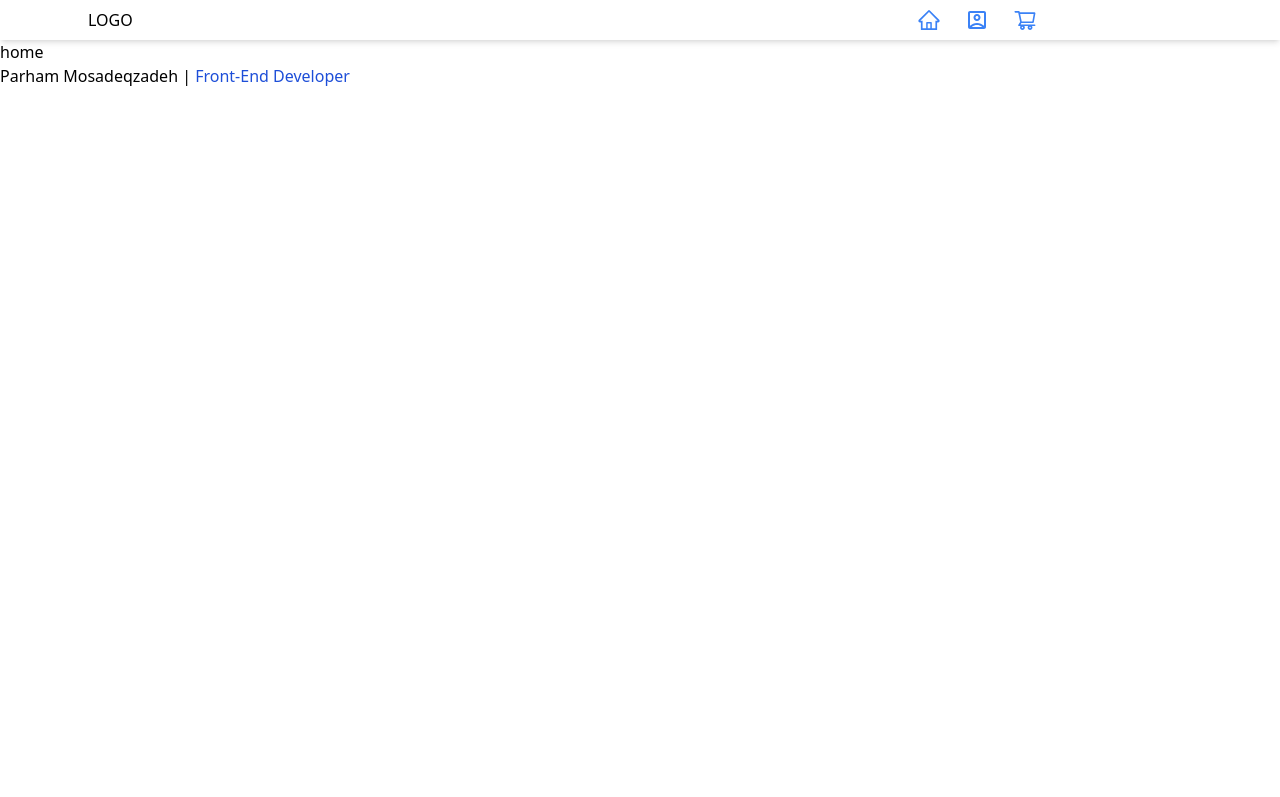
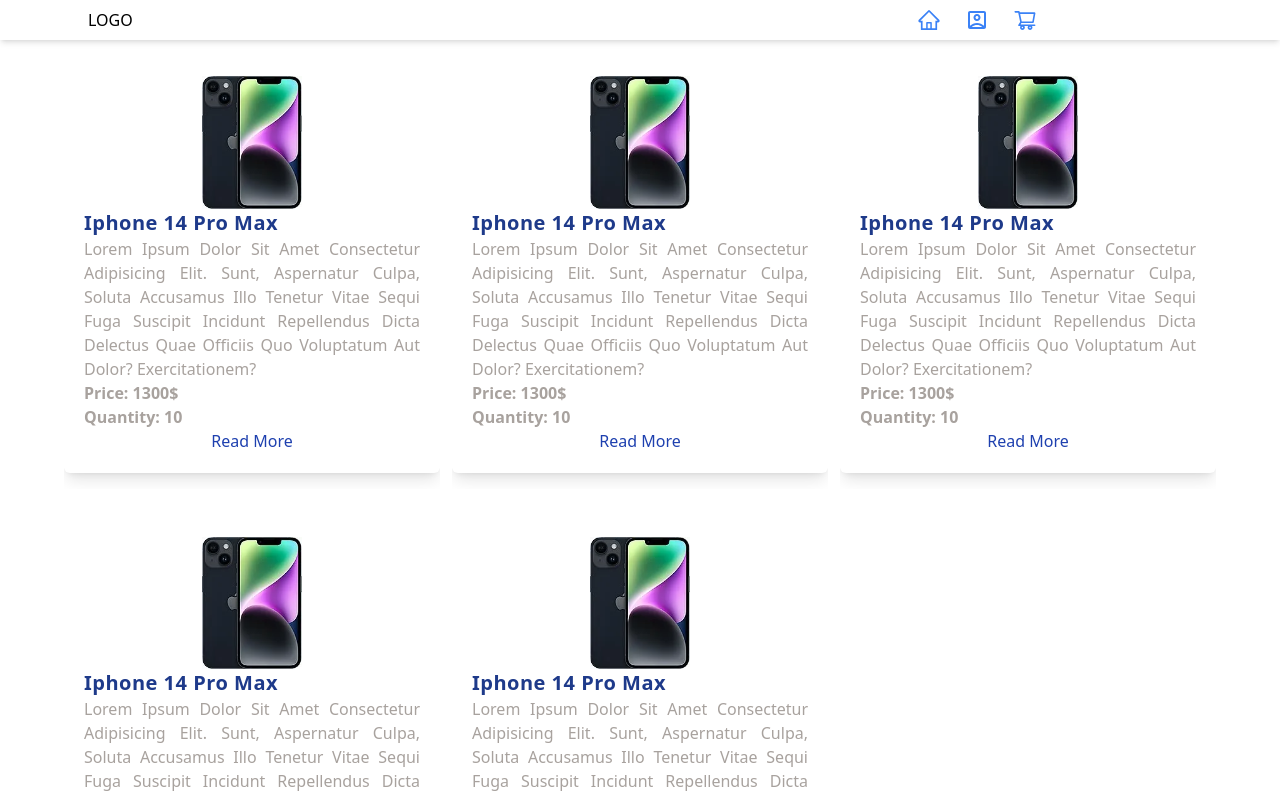
Before and after one commit to parham-mosadeq/next-shop-auth, a Next.js app: page / in a window 1280 px wide. Shown: the top 797 px of the page. Built offline with nearby package versions, Linux system fonts and the light colour scheme.

Commit message:
renovate file structure & create gridTem and prods cart

```diff
--- /dev/null
+++ b/src/components/modules/ProductCards.tsx
@@ -0,0 +1,50 @@
+import Image from 'next/image';
+import Link from 'next/link';
+import React from 'react';
+
+interface ProductsArray {
+  id: Number;
+  title: String;
+  desc: String;
+  price: Number;
+  img: String;
+  quantity: Number;
+}
+
+export default function ProductCards({
+  title,
+  img,
+  desc,
+  price,
+  quantity,
+}: ProductsArray) {
+  return (
+      <div
+        className='flex flex-col justify-center items-center max-w-md p-3 shadow-lg my-4 rounded-md
+             md:p-5 lg:max-w-lg mx-auto '
+      >
+        <div className='w-full'>
+          <Image
+            className='block object-cover h-full mx-auto max-h-40'
+            alt={title}
+            src={img}
+            width={100}
+            height={100}
+          />
+          <h3 className='text-xl capitalize font-bold tracking-wide text-blue-900'>
+            <Link href={`/product/${title}`}>{title}</Link>
+          </h3>
+        </div>
+        <div className='text-stone-400 text-justify capitalize'>
+          <p>{desc}</p>
+          <div className='font-bold'>
+            <p> price: {price}$</p>
+            <p>quantity: {quantity}</p>
+          </div>
+        </div>
+        <Link href={`/product/${title}`} className='capitalize text-blue-800'>
+          read more
+        </Link>
+      </div>
+  );
+}
--- /dev/null
+++ b/src/components/shared/GridTem.tsx
@@ -0,0 +1,8 @@
+// * to make any component responsive
+export default function ({ children }: React.PropsWithChildren) {
+  return (
+    <div className='md:max-w-6xl md:mx-auto md:grid md:grid-cols-2 lg:grid-cols-3  gap-3'>
+      {children}
+    </div>
+  );
+}
--- /dev/null
+++ b/src/components/templates/HomePage.tsx
@@ -0,0 +1,70 @@
+import React from 'react';
+import ProductCards from '../modules/ProductCards';
+import GridTem from '../shared/GridTem';
+
+interface Products {
+  id: Number;
+  title: String;
+  desc: String;
+  price: Number;
+  img: String;
+  quantity: Number;
+}
+
+export default function HomePage() {
+  const items: Array<Products> = [
+    {
+      id: 1,
+      title: 'iphone 14 pro max',
+      desc: `Lorem ipsum dolor sit amet consectetur adipisicing elit. Sunt, aspernatur culpa, soluta accusamus illo tenetur vitae sequi fuga suscipit incidunt repellendus dicta delectus quae officiis quo voluptatum aut dolor? Exercitationem?`,
+      price: 1300,
+      img: '/iphone.webp',
+      quantity: 10,
+    },
+    {
+      id: 2,
+      title: 'iphone 14 pro max',
+      desc: `Lorem ipsum dolor sit amet consectetur adipisicing elit. Sunt, aspernatur culpa, soluta accusamus illo tenetur vitae sequi fuga suscipit incidunt repellendus dicta delectus quae officiis quo voluptatum aut dolor? Exercitationem?`,
+      price: 1300,
+      img: '/iphone.webp',
+      quantity: 10,
+    },
+    {
+      id: 3,
+      title: 'iphone 14 pro max',
+      desc: `Lorem ipsum dolor sit amet consectetur adipisicing elit. Sunt, aspernatur culpa, soluta accusamus illo tenetur vitae sequi fuga suscipit incidunt repellendus dicta delectus quae officiis quo voluptatum aut dolor? Exercitationem?`,
+      price: 1300,
+      img: '/iphone.webp',
+      quantity: 10,
+    },
+    {
+      id: 4,
+      title: 'iphone 14 pro max',
+      desc: `Lorem ipsum dolor sit amet consectetur adipisicing elit. Sunt, aspernatur culpa, soluta accusamus illo tenetur vitae sequi fuga suscipit incidunt repellendus dicta delectus quae officiis quo voluptatum aut dolor? Exercitationem?`,
+      price: 1300,
+      img: '/iphone.webp',
+      quantity: 10,
+    },
+    {
+      id: 5,
+      title: 'iphone 14 pro max',
+      desc: `Lorem ipsum dolor sit amet consectetur adipisicing elit. Sunt, aspernatur culpa, soluta accusamus illo tenetur vitae sequi fuga suscipit incidunt repellendus dicta delectus quae officiis quo voluptatum aut dolor? Exercitationem?`,
+      price: 1300,
+      img: '/iphone.webp',
+      quantity: 10,
+    },
+  ];
+  return (
+    <div>
+      <GridTem>
+        {items.map((i) => {
+          return (
+            <div>
+              <ProductCards {...i} />
+            </div>
+          );
+        })}
+      </GridTem>
+    </div>
+  );
+}
--- a/src/pages/_app.tsx
+++ b/src/pages/_app.tsx
@@ -1,6 +1,6 @@
 import '@/styles/globals.css';
 import type { AppProps } from 'next/app';
-import Layout from './components/layouts/Layout';
+import Layout from '../components/layouts/Layout';
 
 export default function App({ Component, pageProps }: AppProps) {
   return (
--- a/src/pages/index.tsx
+++ b/src/pages/index.tsx
@@ -1,7 +1,9 @@
+import HomePage from '../components/templates/HomePage';
+
 export default function Home() {
   return (
     <div>
-      <h1>home</h1>
+      <HomePage />
     </div>
   );
 }
```
Also changed, not shown: public/iphone.webp (added), src/components/layouts/Footer.tsx (renamed from src/pages/components/layouts/Footer.tsx), src/components/layouts/Layout.tsx (renamed from src/pages/components/layouts/Layout.tsx), src/components/layouts/Navbar.tsx (renamed from src/pages/components/layouts/Navbar.tsx).
